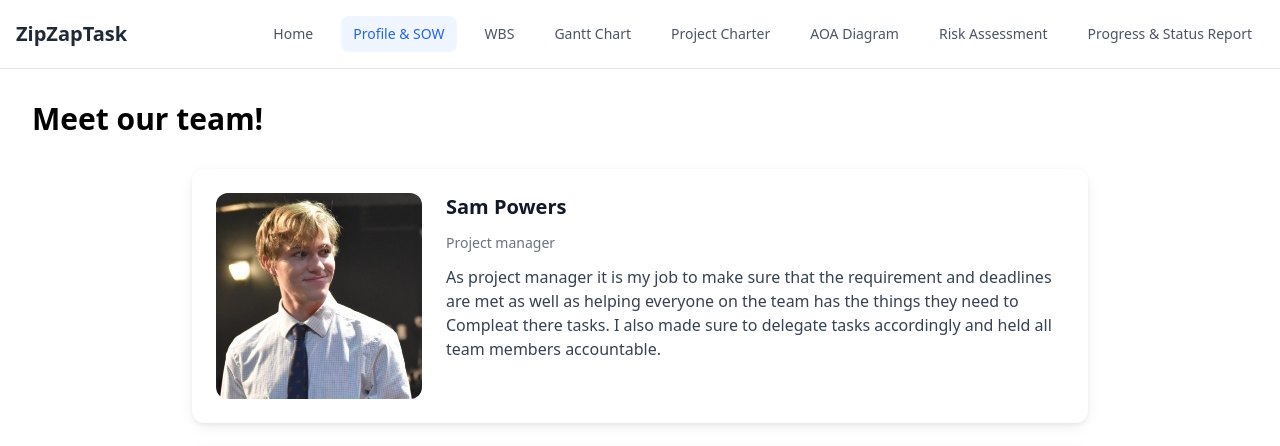
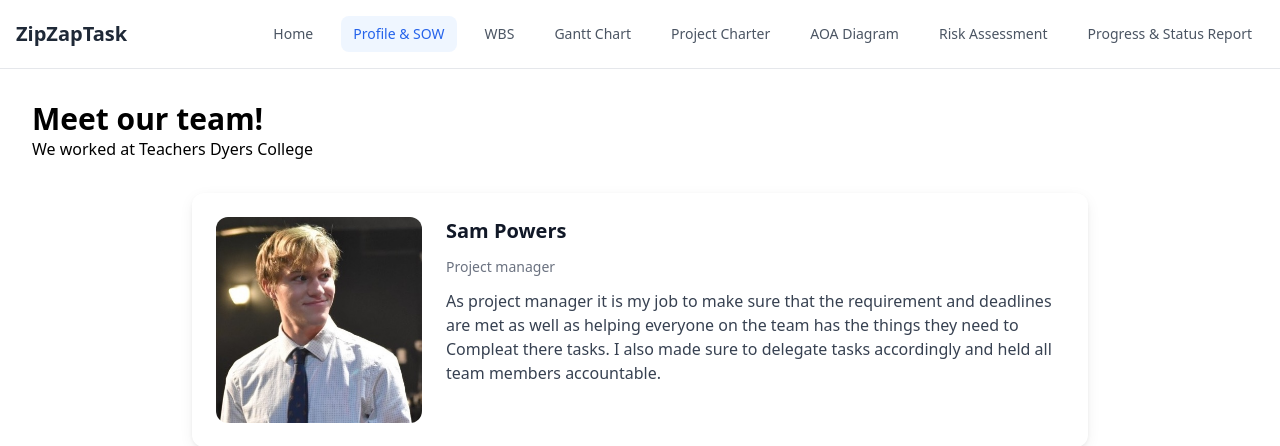
Before and after one commit to ZipZapTask/ZipZapTask, a Flask app: page /profile in a window 1280 px wide. Shown: the top 446 px of the page. Run offline with Flask 3, Linux system fonts and the light colour scheme.

Commit message:
added location

```diff
--- a/templates/profile.html
+++ b/templates/profile.html
@@ -5,6 +5,7 @@
 {% block content %}
     <header class="m-8">
         <h2 class="text-3xl font-bold">Meet our team!</h2>
+        <p>We worked at Teachers Dyers College</p>
     </header>
 
     <section class="m-8 space-y-6">
```
